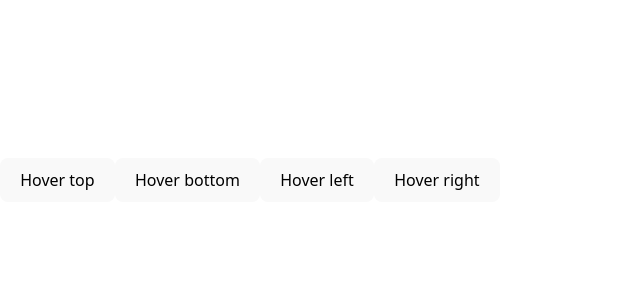
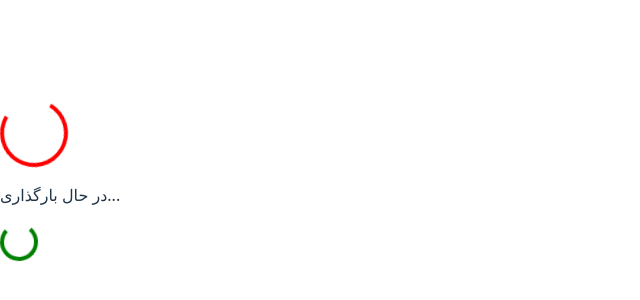
Before and after one commit to MostafaFalahat74/my-component-lib, a React (Vite) app: page / in a window 1280 px wide. Shown: the part 220-520 px from the top of the page, without its empty margins (0-640 px from the left). Built offline with nearby package versions, Linux system fonts and the light colour scheme.

Commit message:
spinner cpmponnent

```diff
--- a/src/App.jsx
+++ b/src/App.jsx
@@ -1,4 +1,4 @@
-import { Tooltip } from "./components/Tooltip";
+import Spinner from "./components/Spinner";
 import { useState } from "react";
 
 function App() {
@@ -6,22 +6,8 @@ function App() {
 
   return (
     <>
-      <Tooltip text="بالا هستم!" position="top">
-        <button>Hover top</button>
-      </Tooltip>
-
-      <Tooltip text="پایین هستم!" position="bottom">
-        <button>Hover bottom</button>
-      </Tooltip>
-
-      <Tooltip text="چپ هستم!" position="left">
-        <button>Hover left</button>
-      </Tooltip>
-
-      <Tooltip text="راست هستم!" position="right">
-        <button>Hover right</button>
-      </Tooltip>
-
+      <Spinner size="60px" color="red" speed="0.5s" text="در حال بارگذاری..." />
+      <Spinner size="30px" color="green" speed="2s" />
     </>
 
   );
--- /dev/null
+++ b/src/components/Spinner.jsx
@@ -0,0 +1,31 @@
+import React from "react";
+
+const Spinner = ({ size = "40px", color = "#3498db", speed = "1s", text }) => {
+  return (
+    <div className="flex flex-col items-center justify-center">
+      <div
+        style={{
+          width: size,
+          height: size,
+          border: `4px solid ${color}`,
+          borderTopColor: "transparent",
+          borderRadius: "50%",
+          animation: `spin ${speed} linear infinite`,
+        }}
+      ></div>
+      {text && <p className="mt-2 text-gray-600">{text}</p>}
+    </div>
+  );
+};
+
+// تعریف انیمیشن به صورت global
+const style = document.createElement("style");
+style.innerHTML = `
+@keyframes spin {
+  0% { transform: rotate(0deg); }
+  100% { transform: rotate(360deg); }
+}
+`;
+document.head.appendChild(style);
+
+export default Spinner;
```
